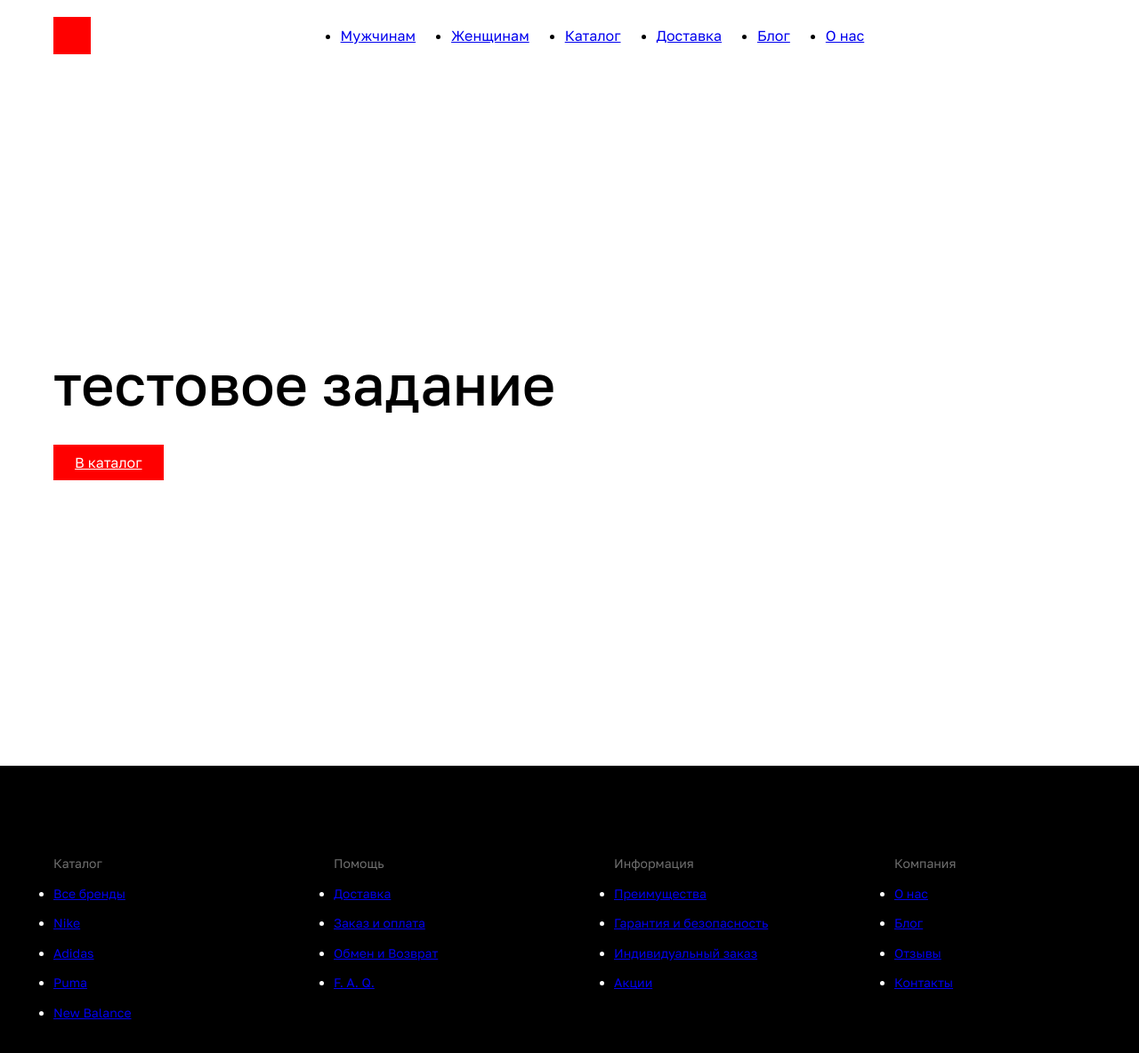
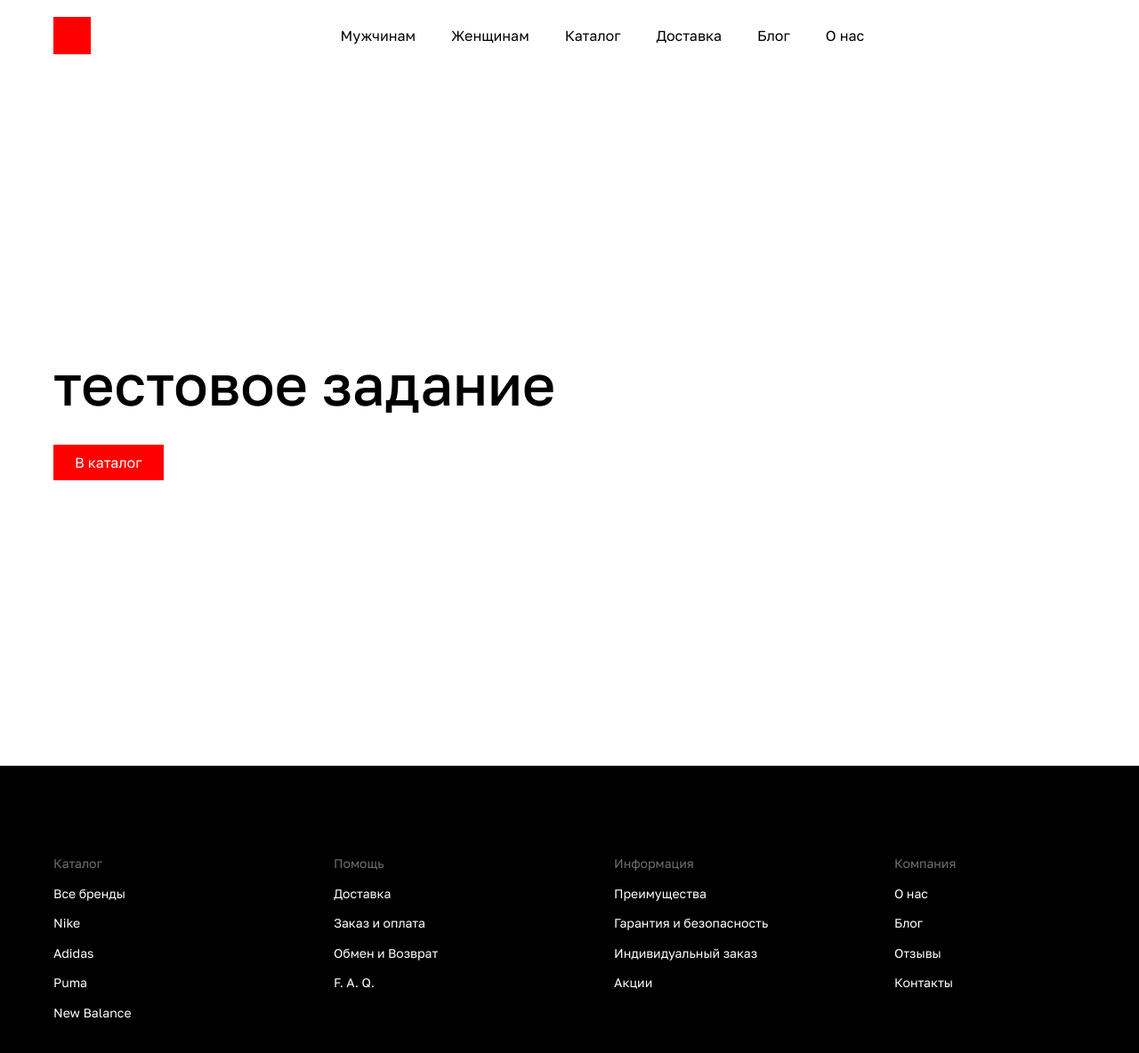
Before and after one commit to TatianaChF/tapir-test, a Nuxt app: page / in a window 1280 px wide. Shown: the top 1184 px of the page at 89% size. Built offline with nearby package versions, Linux system fonts and the light colour scheme.

Commit message:
change links style

```diff
--- a/app/assets/scss/main.scss
+++ b/app/assets/scss/main.scss
@@ -16,3 +16,11 @@ body {
     padding-right: 30px;
   }
 }
+
+ul {
+  list-style-type: none;
+}
+
+a {
+  text-decoration: none;
+}
--- a/app/components/AppHeader.vue
+++ b/app/components/AppHeader.vue
@@ -7,7 +7,11 @@
     <nav class="header__nav">
       <ul class="header__menu">
         <li v-for="link of links">
-          <NuxtLink :to="link.link">{{link.text}}</NuxtLink>
+          <NuxtLink
+              :to="link.link"
+              class="header__menu-link">
+            {{link.text}}
+          </NuxtLink>
         </li>
       </ul>
     </nav>
@@ -78,5 +82,9 @@ const links = [
     align-items: center;
     gap: 40px;
   }
+
+  &__menu-link {
+    color: black;
+  }
 }
 </style>
--- a/app/components/FooterNavBlock.vue
+++ b/app/components/FooterNavBlock.vue
@@ -4,7 +4,12 @@
     <nav>
       <ul class="block__nav">
         <li v-for="item of categoryLinks">
-          <NuxtLink :to="item.link">{{item.text}}</NuxtLink>
+          <NuxtLink
+              :to="item.link"
+              class="block__nav-link"
+          >
+            {{item.text}}
+          </NuxtLink>
         </li>
       </ul>
     </nav>
@@ -41,5 +46,9 @@ defineProps({
     flex-direction: column;
     gap: 14px;
   }
+
+  &__nav-link {
+    color: white;
+  }
 }
 </style>
```
